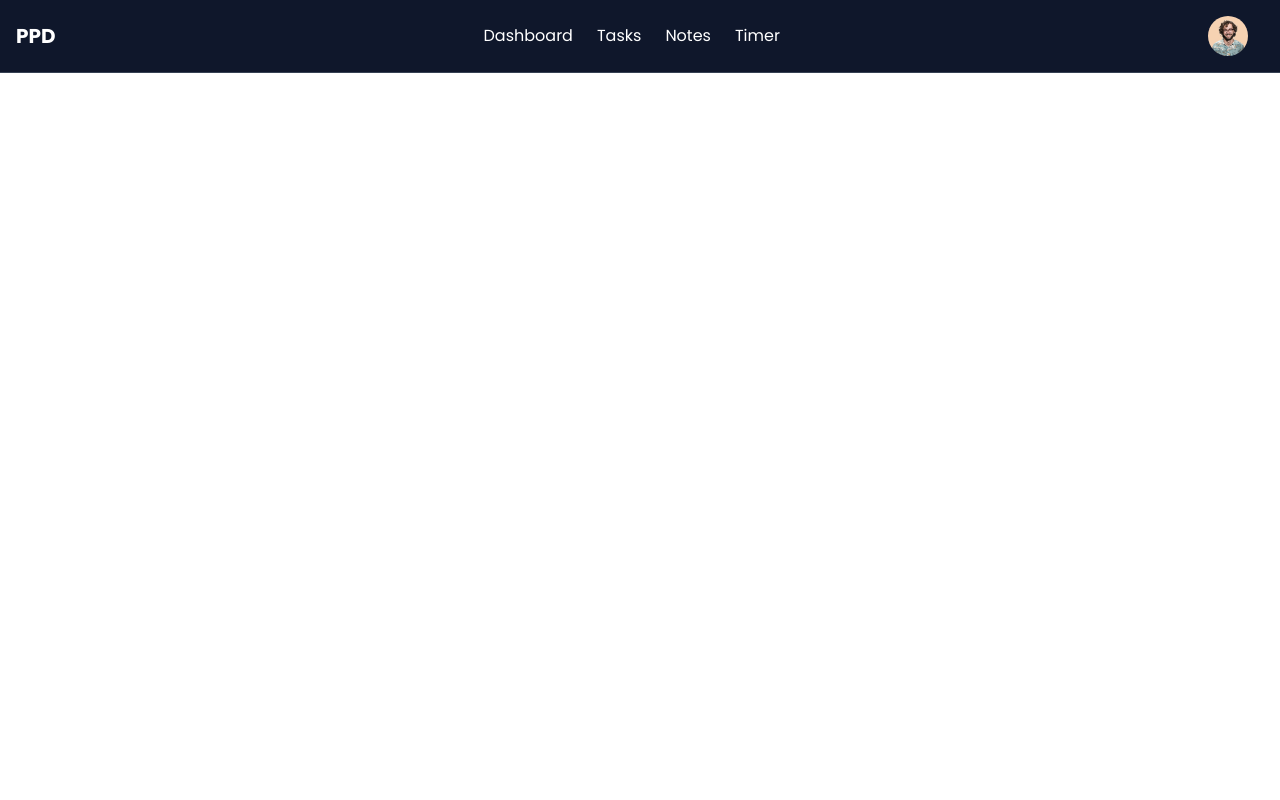
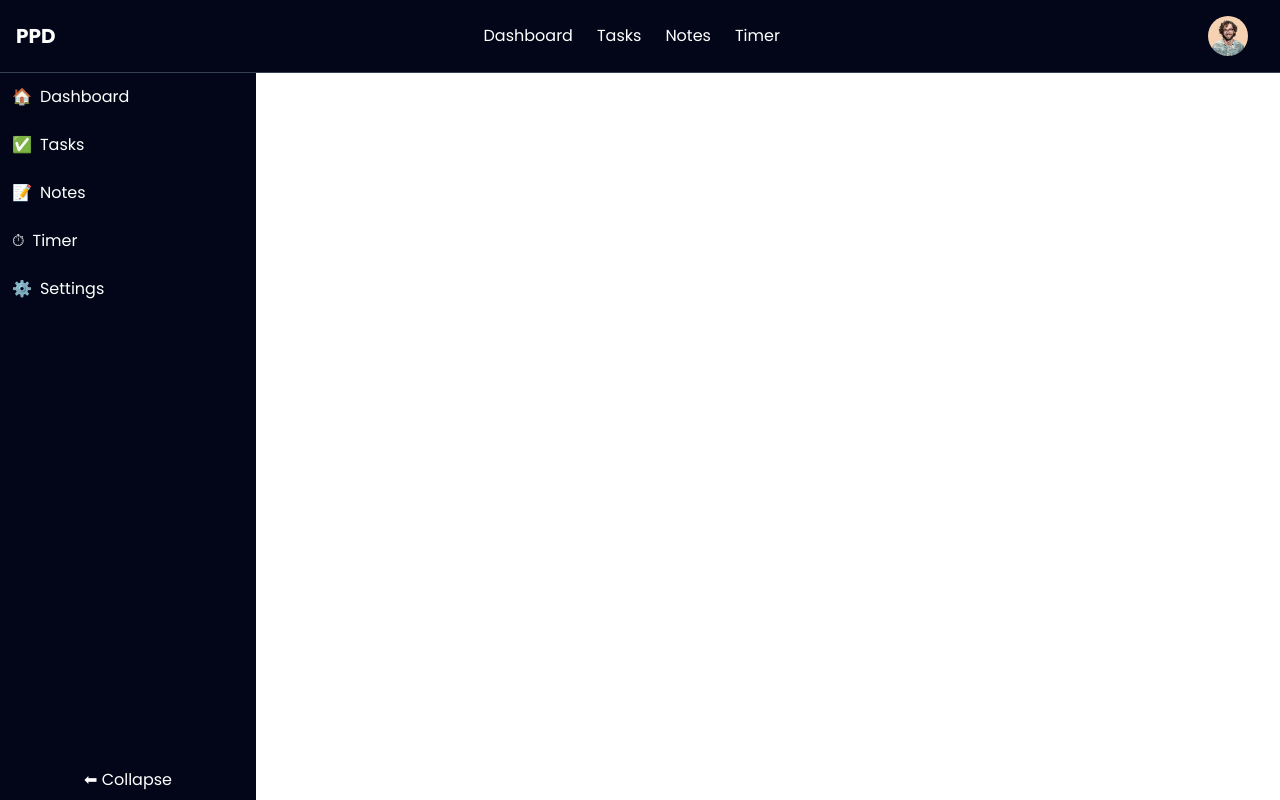
Before and after one commit to learningsin2024-source/PPD-, a React (Vite) app in the folder ppd/: page / in a window 1280 px wide. Built offline with nearby package versions, Linux system fonts and the light colour scheme; a web font is replaced by a local one.

Commit message:
stage 2 done

```diff
--- a/ppd/src/App.jsx
+++ b/ppd/src/App.jsx
@@ -1,8 +1,17 @@
 import Navbar from "./component/navbar";
 import { useEffect, useState } from "react";
+import Sidebar from "./component/sidebar";
 
 function App (){
+    const [isOpenMobile, setIsOpenMobile] = useState(false);
 
+const sidelinks = [
+  { key: 1, name: "Dashboard", icon: "🏠" },
+  { key: 2, name: "Tasks", icon: "✅" },
+  { key: 3, name: "Notes", icon: "📝" },
+  { key: 4, name: "Timer", icon: "⏱" },
+  { key: 5, name: "Settings", icon: "⚙️" },
+]
 
  const  links = [{
         name : "Dashboard",
@@ -24,7 +33,15 @@ function App (){
 
     return (
 
-        <Navbar links = {links} />
+        <>
+
+    <div class="flex flex-col h-screen">
+           <Navbar links = {links}  isOpenMobile = {isOpenMobile} setIsOpenMobile = {setIsOpenMobile} />
+        <div class="flex flex-1">
+      <Sidebar sidelinks = {sidelinks} isOpenMobile = {isOpenMobile} setIsOpenMobile = {setIsOpenMobile} />
+        </div>
+    </div>
+        </>
     )
 }
 
--- a/ppd/src/component/navbar.jsx
+++ b/ppd/src/component/navbar.jsx
@@ -1,12 +1,12 @@
 import { useState } from "react";
 import Avatar from '../assets/Avatar.jpg';
 
-function Navbar({ links }) {
+function Navbar({ links, isOpenMobile, setIsOpenMobile }) {
     const [isMenuOpen, setIsMenuOpen] = useState(false);
 
     return (
         <nav
-            className="w-full bg-slate-900 z-20 top-0 start-0 border-b border-gray-700"
+            className="w-full bg-slate-950 z-20 top-0 start-0 border-b border-gray-700"
             aria-label="Main Navigation"
         >
             <div className="max-w-7xl mx-auto flex flex-wrap justify-between items-center p-4 text-white">
@@ -42,28 +42,18 @@ function Navbar({ links }) {
                         type="button"
                         aria-label="Toggle Menu"
                         aria-expanded={isMenuOpen}
-                        onClick={() => setIsMenuOpen(!isMenuOpen)}
-                    >
+                     onClick={() => {
+                                       setIsMenuOpen(!isMenuOpen);
+                                     setIsOpenMobile(!isOpenMobile);
+                                                            }}
+                                                            >
+
                         ☰
                     </button>
                 </div>
             </div>
 
-            {/* Mobile Menu */}
-            {isMenuOpen && (
-                <div className="md:hidden bg-slate-900 px-4 py-4 space-y-4 text-white">
-                    <ul className="flex flex-col space-y-3">
-                        {links.map((link, index) => (
-                            <li
-                                key={link.key || index}
-                                className="cursor-pointer hover:text-blue-400 hover:underline"
-                            >
-                                {link.name}
-                            </li>
-                        ))}
-                    </ul>
-                </div>
-            )}
+
         </nav>
     );
 }
--- /dev/null
+++ b/ppd/src/component/sidebar.jsx
@@ -0,0 +1,66 @@
+import { useState } from "react";
+
+function Sidebar({ sidelinks, isOpenMobile, setIsOpenMobile }) {
+  const [col, setCol] = useState(false);
+
+
+  return (
+    <>
+    <div
+      className={`hidden md:flex flex-col h-full bg-slate-950 transition-all duration-300 ${
+        col ? "w-20" : "w-64"
+      }`}
+    >
+
+      <ul className="flex flex-col m-3 text-white space-y-6">
+        {sidelinks.map((link) => (
+          <li
+            key={link.key}
+            className="cursor-pointer hover:text-blue-400 hover:underline flex items-center space-x-2"
+          >
+            <span>{link.icon}</span>
+            {!col && <span>{link.name}</span>}
+          </li>
+        ))}
+      </ul>
+
+
+      <button
+        onClick={() => setCol(!col)}
+        type="button"
+        className="mt-auto p-2 text-white hover:bg-slate-900"
+      >
+        {col ? "➡ Expand" : "⬅ Collapse"}
+      </button>
+    </div>
+
+    <div
+      className={`flex md:hidden flex-col h-full bg-slate-950 transition-all duration-300 ${
+        isOpenMobile ? "w-15" : "w-35"
+      }`}
+    >
+
+     <ul className="flex flex-col m-3 text-white space-y-6">
+        {sidelinks.map((link) => (
+          <li
+            key={link.key}
+            className="cursor-pointer hover:text-blue-400 hover:underline flex items-center space-x-2"
+          >
+            <span>{link.icon}</span>
+            {!isOpenMobile && <span>{link.name}</span>}
+          </li>
+        ))}
+      </ul>
+
+    </div>
+
+</>
+  )
+
+
+
+
+
+}
+
+export default Sidebar;
```
